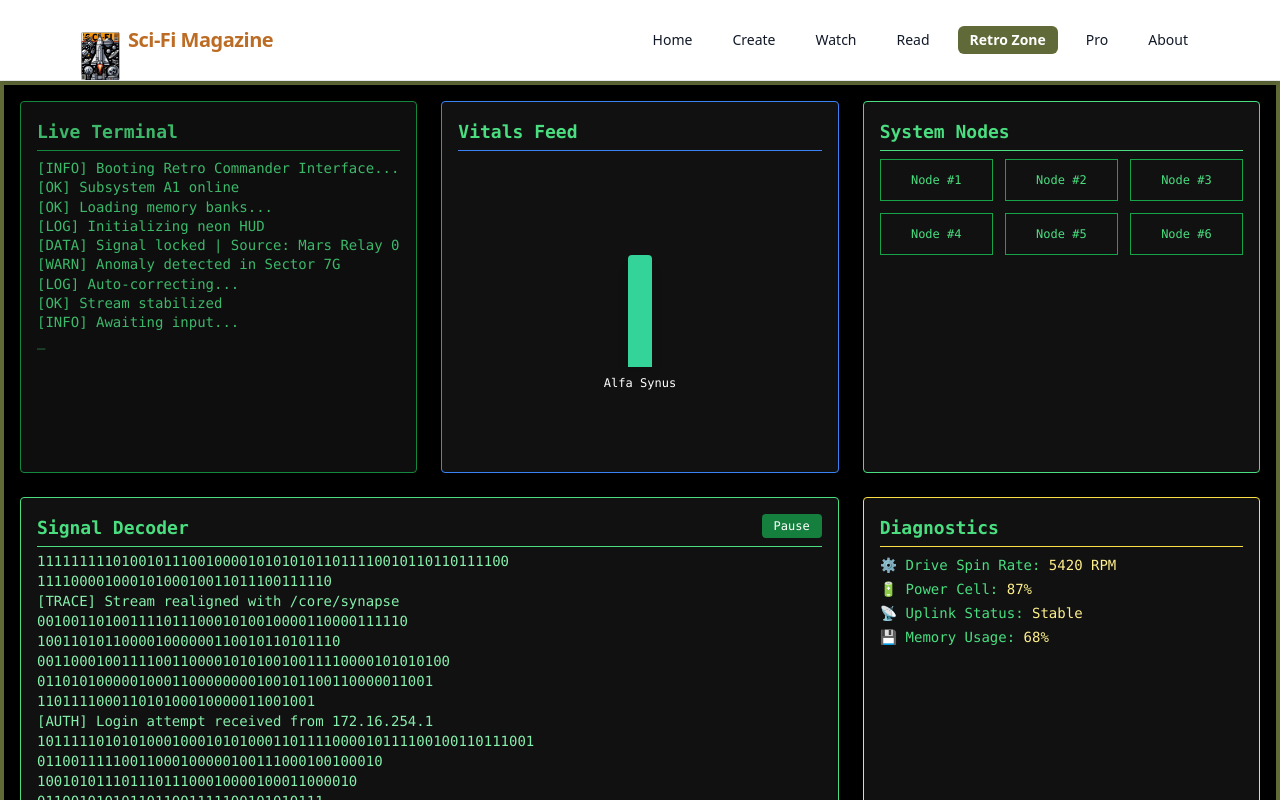
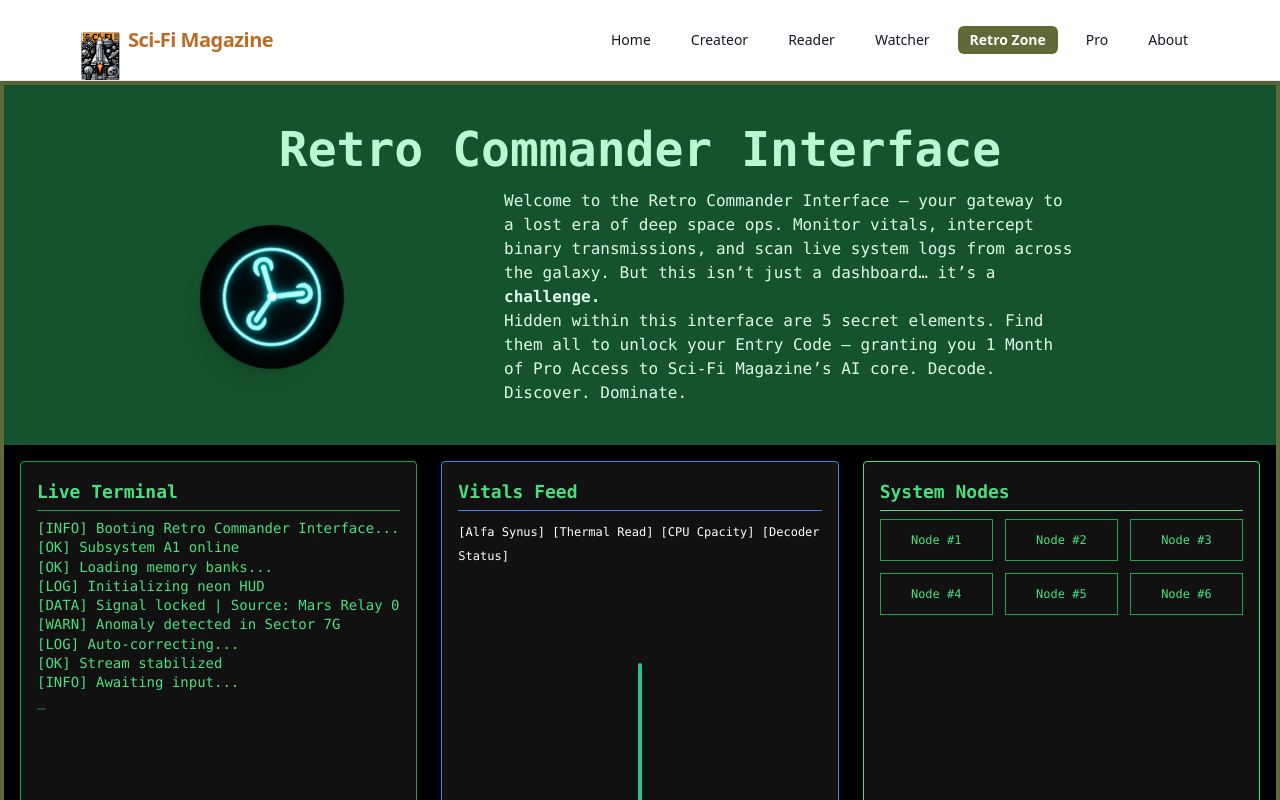
Before and after one commit to aticodein/SCIFI_MAGAZINE_VITE, a React (Vite) app: page /retro in a window 1280 px wide. Shown: the top 800 px of the page. Built offline with nearby package versions, Linux system fonts and the light colour scheme.

Commit message:
Retro fix

```diff
--- a/src/components/Navbar.tsx
+++ b/src/components/Navbar.tsx
@@ -8,9 +8,9 @@ import logo from "../assets/images/scifim.png";
 
 const navItems = [
   { name: "Home", path: "/" },
-  { name: "Create", path: "/create" },
-  { name: "Watch", path: "/watch" },
-  { name: "Read", path: "/read" },
+  { name: "Createor", path: "/create" },
+  { name: "Reader", path: "/read" },
+  { name: "Watcher", path: "/watch" },
   { name: "Retro Zone", path: "/retro" },
   { name: "Pro", path: "/pro" },
   { name: "About", path: "/about" },
--- a/src/index.css
+++ b/src/index.css
@@ -8,4 +8,16 @@
 @tailwind components;
 @tailwind utilities;
 
-/* Required for the Vitals Feed bar animation */
+/* Required for the animation */
+@keyframes spin-reverse {
+  from {
+    transform: rotate(360deg);
+  }
+  to {
+    transform: rotate(0deg);
+  }
+}
+
+.animate-spin-reverse {
+  animation: spin-reverse 3s linear infinite;
+}
--- a/src/pages/Retro.tsx
+++ b/src/pages/Retro.tsx
@@ -38,9 +38,34 @@ export default function Retro() {
   }, [paused]);
 
   return (
-    <div className="min-h-screen bg-black text-green-400 font-mono p-4 grid grid-cols-1 md:grid-cols-2 lg:grid-cols-3 gap-6">
+    <div className="min-h-screen bg-black text-green-400 font-mono">
+      {/* Header Banner */}
+      <div className="w-full bg-green-900 text-center py-10 px-6">
+        <h1 className="text-4xl md:text-5xl font-extrabold text-green-200 mb-4">Retro Commander Interface</h1>
+        <div className="flex flex-col lg:flex-row items-center justify-center gap-40 max-w-8xl mx-auto">
+          <div className="animate-spin-reverse" >
+            <img
+              src="/src/assets/images/flux.png"
+              alt="Retro Dashboard"
+              className="w-36 max-w-xs rounded-full shadow-xl"
+            />
+          </div>
+          <p className="text-green-100 max-w-xl text-sm md:text-base text-left">
+          Welcome to the Retro Commander Interface — your gateway to a lost era of deep space ops.
+Monitor vitals, intercept binary transmissions, and scan live system logs from across the galaxy.
+
+But this isn’t just a dashboard… it’s a <b>challenge.</b> <br />
+Hidden within this interface are 5 secret elements.
+Find them all to unlock your Entry Code — granting you 1 Month of Pro Access to Sci-Fi Magazine’s AI core.
+
+Decode. Discover. Dominate.
+          </p>
+        </div>
+      </div>
+
+      <div className="p-4 grid grid-cols-1 md:grid-cols-2 lg:grid-cols-3 gap-6">
         {/* Code Streaming Panel */}
-      <div className="bg-[#111] border border-green-600 p-4 rounded shadow-md animate-pulse overflow-hidden">
+        <div className="bg-[#111] border border-green-600 p-4 rounded shadow-md  overflow-hidden">
           <h2 className="text-lg font-bold mb-2 border-b border-green-600 pb-1">Live Terminal</h2>
           <div className="text-sm leading-snug h-64 overflow-y-auto whitespace-pre-wrap animate-fade-in">
             <pre>
@@ -52,14 +77,16 @@ export default function Retro() {
         {/* Vitals Feed – Static Single Bar aligned at the bottom */}
         <div className="bg-[#111] border border-blue-500 p-4 rounded shadow-md">
           <h2 className="text-lg font-bold mb-2 border-b border-blue-500 pb-1">Vitals Feed</h2>
+          <span className="text-xs mt-2 text-white">[Alfa Synus] [Thermal Read] [CPU Cpacity] [Decoder Status]</span>
           <div className="flex justify-center h-40 mt-20">
-          <div className="flex flex-col justify-end items-center h-full">
+            <div className="flex flex-col justify-end items-left h-full animate-pulse">
               <div
-              className="w-6 rounded-t shadow-lg"
-              style={{ height: "70%", backgroundColor: "#34D399" }}
+                className="w-1 rounded-t shadow-lg"
+                style={{ height: "90%", backgroundColor: "#34D399", animationDuration: "2.5s" }}
               />
-            <span className="text-xs mt-2 text-white">Alfa Synus</span>
+
             </div>
+
           </div>
         </div>
 
@@ -80,7 +107,7 @@ export default function Retro() {
 
         {/* Signal Decoder Panel */}
         <div className="bg-[#111] border border-green-400 p-4 rounded shadow-md col-span-1 md:col-span-2 relative">
-        <h2 className="text-lg font-bold mb-2 border-b border-green-400 pb-1">Signal Decoder</h2>
+          <h2 className="text-lg font-bold mb-2 border-b border-green-400 pb-1 ">Signal Decoder</h2>
           <div ref={decoderRef} className="text-sm text-green-300 h-64 overflow-y-auto whitespace-pre-wrap">
             {lines.map((line, index) => (
               <div key={index} className="animate-glitch text-green-300">
@@ -107,5 +134,6 @@ export default function Retro() {
           </ul>
         </div>
       </div>
+    </div>
   );
 }
--- a/tailwind.config.ts
+++ b/tailwind.config.ts
@@ -1,5 +1,6 @@
 // tailwind.config.ts
 import type { Config } from "tailwindcss";
+
 
 const config: Config = {
   content: [
```
Also changed, not shown: src/assets/images/flux.png (added). Lines whose indentation alone changed are shown as unchanged.
